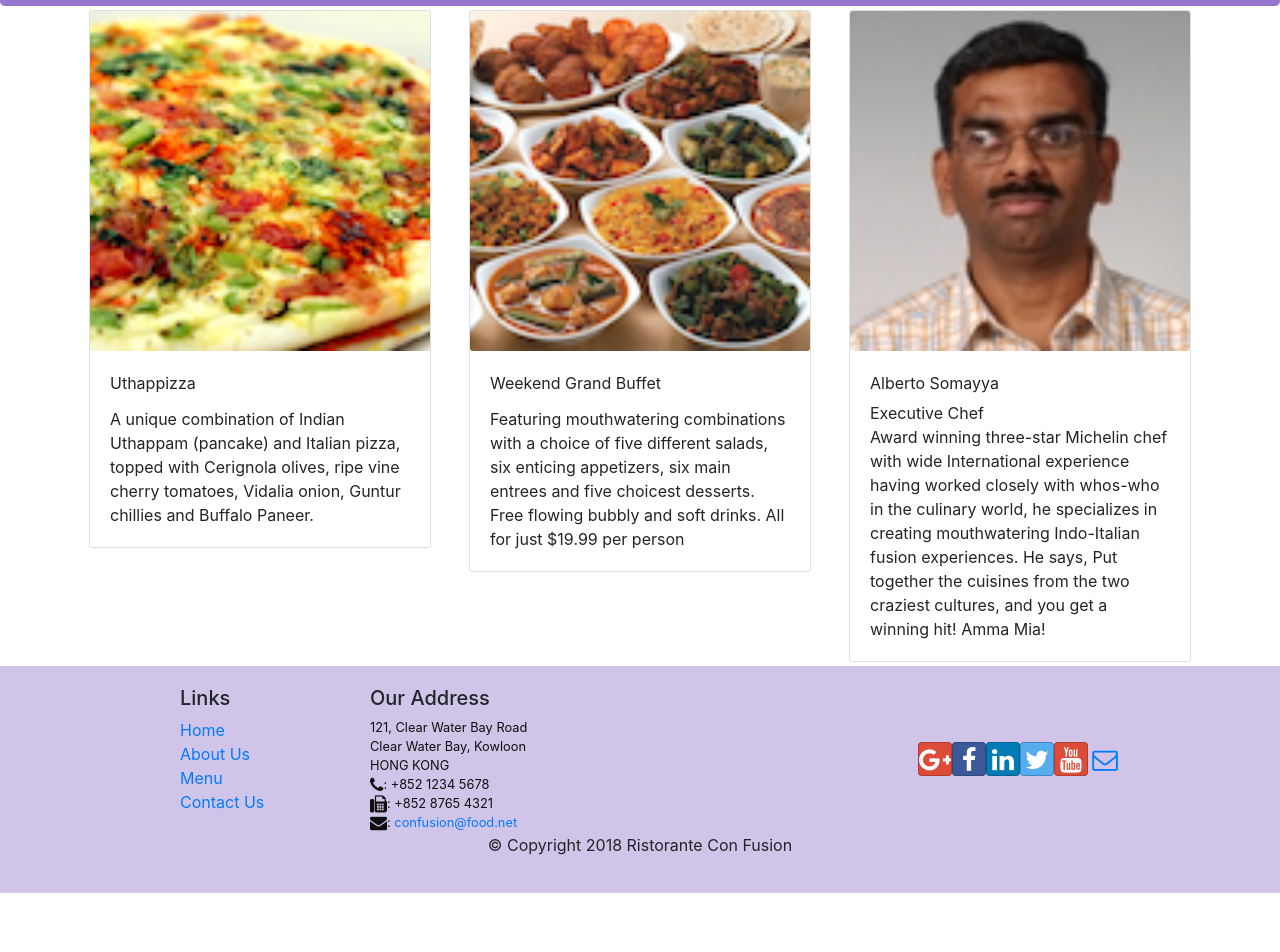
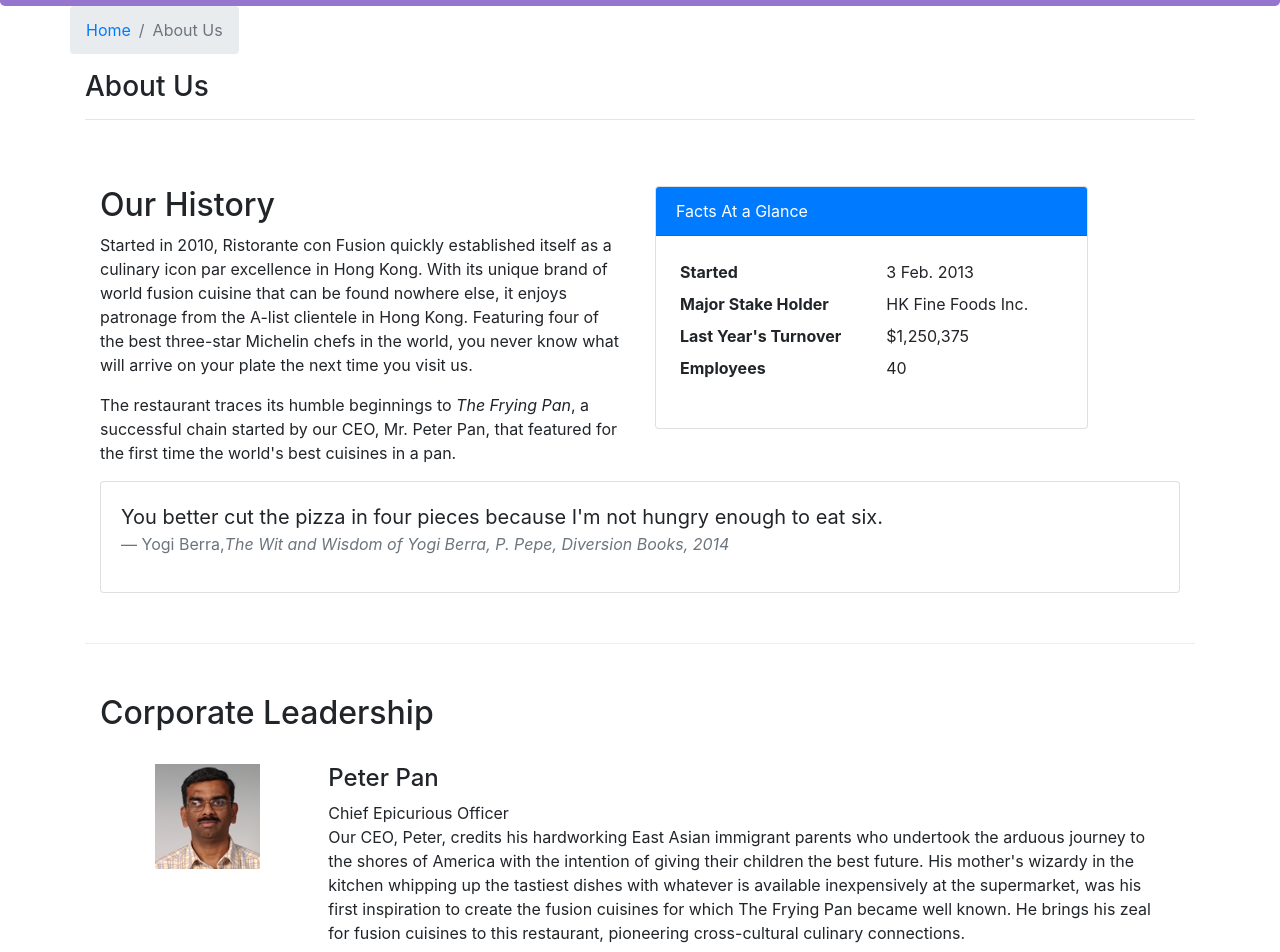
Before and after one commit to yerle89/front-end-react-hong-kong, a React (Create React App) app in the folder confusion/: page /aboutus in a window 1280 px wide. Before the commit this address led to /home. Shown: the part 376-1328 px from the top of the page. Before the commit the page ends 1269 px from the top, so only its background shows below. Built offline with nearby package versions, Linux system fonts and the light colour scheme.

Commit message:
Assignment 2: React Router and Single Page Applications

```diff
--- /dev/null
+++ b/confusion/src/components/AboutComponent.js
@@ -0,0 +1,103 @@
+import React from 'react';
+import { Breadcrumb, BreadcrumbItem, Card, CardBody, CardHeader, Media } from 'reactstrap';
+import { Link } from 'react-router-dom';
+
+function RenderLeader({ leader }) {
+  return (
+    <Media>
+          <Media left className="col-2">
+            <Media object src={leader.image} alt={leader.name} />
+          </Media>
+          <Media right body className="col-10">
+            <Media heading>
+              {leader.name}
+            </Media>
+            <Media body>
+              <Media>
+                {leader.designation}
+              </Media>
+              <Media>
+                {leader.description}
+              </Media>
+            </Media>
+          </Media>
+        </Media>
+  );
+}
+
+function About(props) {
+
+    const leaders = props.leaders.map((leader) => {
+        return (
+          <div key={leader.id}>
+            <br/>
+              <RenderLeader leader={leader} />
+          </div>
+        );
+    });
+
+    return(
+        <div className="container">
+            <div className="row">
+                <Breadcrumb>
+                    <BreadcrumbItem><Link to="/home">Home</Link></BreadcrumbItem>
+                    <BreadcrumbItem active>About Us</BreadcrumbItem>
+                </Breadcrumb>
+                <div className="col-12">
+                    <h3>About Us</h3>
+                    <hr />
+                </div>
+            </div>
+            <div className="row row-content">
+                <div className="col-12 col-md-6">
+                    <h2>Our History</h2>
+                    <p>Started in 2010, Ristorante con Fusion quickly established itself as a culinary icon par excellence in Hong Kong. With its unique brand of world fusion cuisine that can be found nowhere else, it enjoys patronage from the A-list clientele in Hong Kong.  Featuring four of the best three-star Michelin chefs in the world, you never know what will arrive on your plate the next time you visit us.</p>
+                    <p>The restaurant traces its humble beginnings to <em>The Frying Pan</em>, a successful chain started by our CEO, Mr. Peter Pan, that featured for the first time the world's best cuisines in a pan.</p>
+                </div>
+                <div className="col-12 col-md-5">
+                    <Card>
+                        <CardHeader className="bg-primary text-white">Facts At a Glance</CardHeader>
+                        <CardBody>
+                            <dl className="row p-1">
+                                <dt className="col-6">Started</dt>
+                                <dd className="col-6">3 Feb. 2013</dd>
+                                <dt className="col-6">Major Stake Holder</dt>
+                                <dd className="col-6">HK Fine Foods Inc.</dd>
+                                <dt className="col-6">Last Year's Turnover</dt>
+                                <dd className="col-6">$1,250,375</dd>
+                                <dt className="col-6">Employees</dt>
+                                <dd className="col-6">40</dd>
+                            </dl>
+                        </CardBody>
+                    </Card>
+                </div>
+                <div className="col-12">
+                    <Card>
+                        <CardBody className="bg-faded">
+                            <blockquote className="blockquote">
+                                <p className="mb-0">You better cut the pizza in four pieces because
+                                    I'm not hungry enough to eat six.</p>
+                                <footer className="blockquote-footer">Yogi Berra,
+                                <cite title="Source Title">The Wit and Wisdom of Yogi Berra,
+                                    P. Pepe, Diversion Books, 2014</cite>
+                                </footer>
+                            </blockquote>
+                        </CardBody>
+                    </Card>
+                </div>
+            </div>
+            <div className="row row-content">
+                <div className="col-12">
+                    <h2>Corporate Leadership</h2>
+                </div>
+                <div className="col-12">
+                    <Media list>
+                        {leaders}
+                    </Media>
+                </div>
+            </div>
+        </div>
+    );
+}
+
+export default About;
--- a/confusion/src/components/MainComponent.js
+++ b/confusion/src/components/MainComponent.js
@@ -8,6 +8,7 @@
 import Header from './HeaderComponent';
 import Footer from './FooterComponent';
 import Contact from './ContactComponent';
+import About from './AboutComponent';
 import Home from './HomeComponent';
 import { Switch, Route, Redirect } from 'react-router-dom';
 
@@ -67,6 +68,7 @@
             <Route exact path='/menu' component={() => <Menu dishes={this.state.dishes} />} />
             <Route path='/menu/:dishId' component={DishWithId} />
             <Route exact path='/contactus' component={Contact} />
+            <Route exact path='/aboutus' component={() => <About leaders={this.state.leaders}/> } />
             <Redirect to="/home" />
         </Switch>
         <Footer />
```
